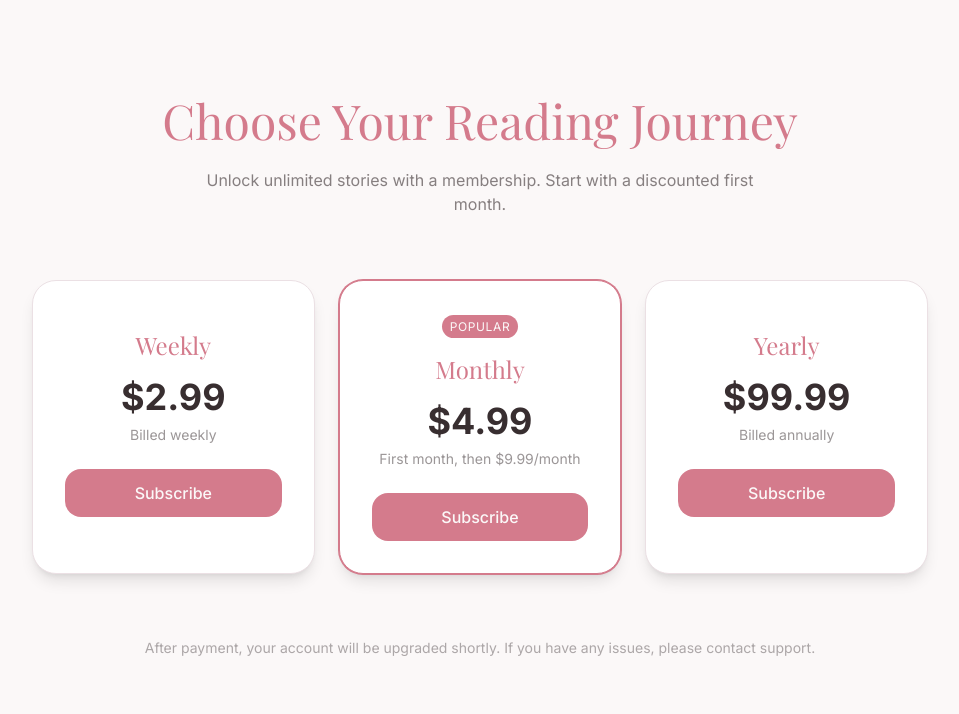
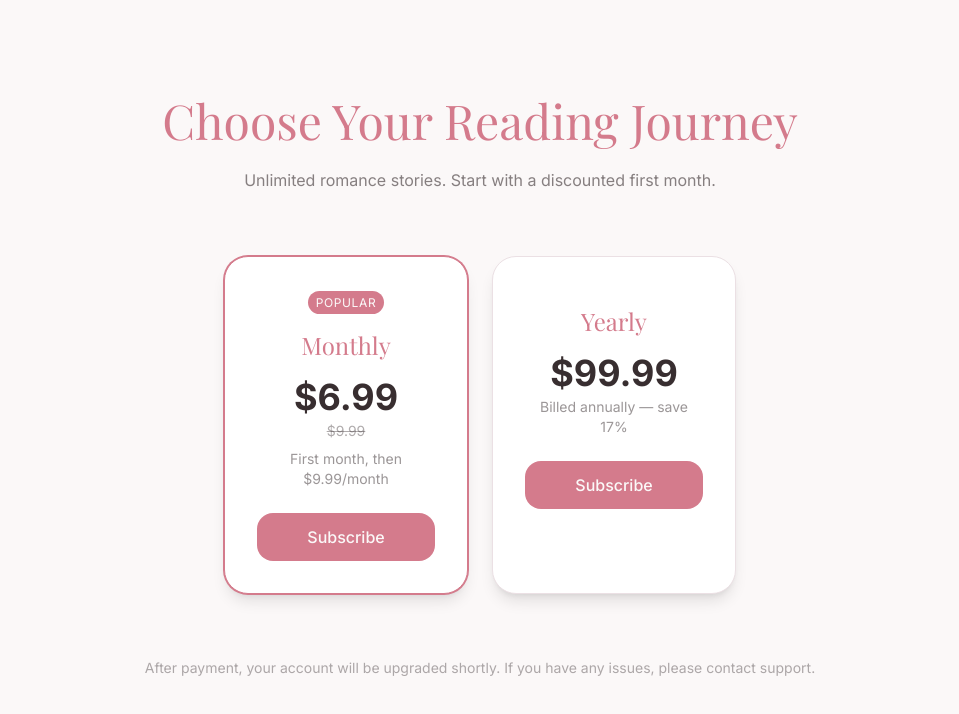
Before and after one commit to yangyifei757-dotcom/mystorysite, a Next.js app: page /pricing in a window 1280 px wide. Shown: the top 714 px of the page, without its empty margins (160-1119 px from the left). Built offline with nearby package versions, Linux system fonts and the light colour scheme; a web font is replaced by a local one.

Commit message:
Update page.tsx

```diff
--- a/app/pricing/page.tsx
+++ b/app/pricing/page.tsx
@@ -1,38 +1,32 @@
 export default function PricingPage() {
   const plans = [
     {
-      name: 'Weekly',
-      price: '$2.99',
-      interval: 'week',
-      description: 'Billed weekly',
-      stripeLink: 'https://buy.stripe.com/test_dRmdR9dgl7gve3GftYdwc00',
-    },
-    {
       name: 'Monthly',
-      price: '$4.99',
+      price: '$6.99',
+      originalPrice: '$9.99',
       interval: 'month',
       description: 'First month, then $9.99/month',
-      stripeLink: 'https://buy.stripe.com/test_cNiaEX2BHdETf7K95Adwc01',
+      paymentLink: 'https://www.creem.io/payment/prod_4ZI6kyf8A9qbLyDyYYb6Tx?offer=QZO318UTSZ',
       popular: true,
     },
     {
       name: 'Yearly',
       price: '$99.99',
       interval: 'year',
-      description: 'Billed annually',
-      stripeLink: 'https://buy.stripe.com/test_8x23cv6RX58ngbOftYdwc02',
+      description: 'Billed annually — save 17%',
+      paymentLink: 'https://www.creem.io/payment/prod_1vKDDSUKmfkSefSmmhlHa',
     },
   ]
 
   return (
     <main className="min-h-screen bg-background pt-24 pb-16 px-4">
-      <div className="max-w-4xl mx-auto text-center">
+      <div className="max-w-2xl mx-auto text-center">
         <h1 className="font-serif text-5xl text-primary mb-6">Choose Your Reading Journey</h1>
         <p className="text-foreground/60 max-w-xl mx-auto mb-16">
-          Unlock unlimited stories with a membership. Start with a discounted first month.
+          Unlimited romance stories. Start with a discounted first month.
         </p>
 
-        <div className="grid grid-cols-1 md:grid-cols-3 gap-6">
+        <div className="grid grid-cols-1 md:grid-cols-2 gap-6 max-w-lg mx-auto">
           {plans.map((plan) => (
             <div
               key={plan.name}
@@ -46,10 +40,13 @@ export default function PricingPage() {
                 </span>
               )}
               <h3 className="text-2xl font-serif text-primary mt-4 mb-4">{plan.name}</h3>
-              <p className="text-4xl font-bold text-foreground mb-2">{plan.price}</p>
+              <p className="text-4xl font-bold text-foreground mb-1">{plan.price}</p>
+              {plan.originalPrice && (
+                <p className="text-sm text-foreground/40 line-through mb-2">{plan.originalPrice}</p>
+              )}
               <p className="text-sm text-foreground/50 mb-6">{plan.description}</p>
               <a
-                href={plan.stripeLink}
+                href={plan.paymentLink}
                 target="_blank"
                 rel="noopener noreferrer"
                 className="block w-full py-3 bg-primary text-background rounded-xl font-medium hover:bg-primary/90 transition text-center"
```
